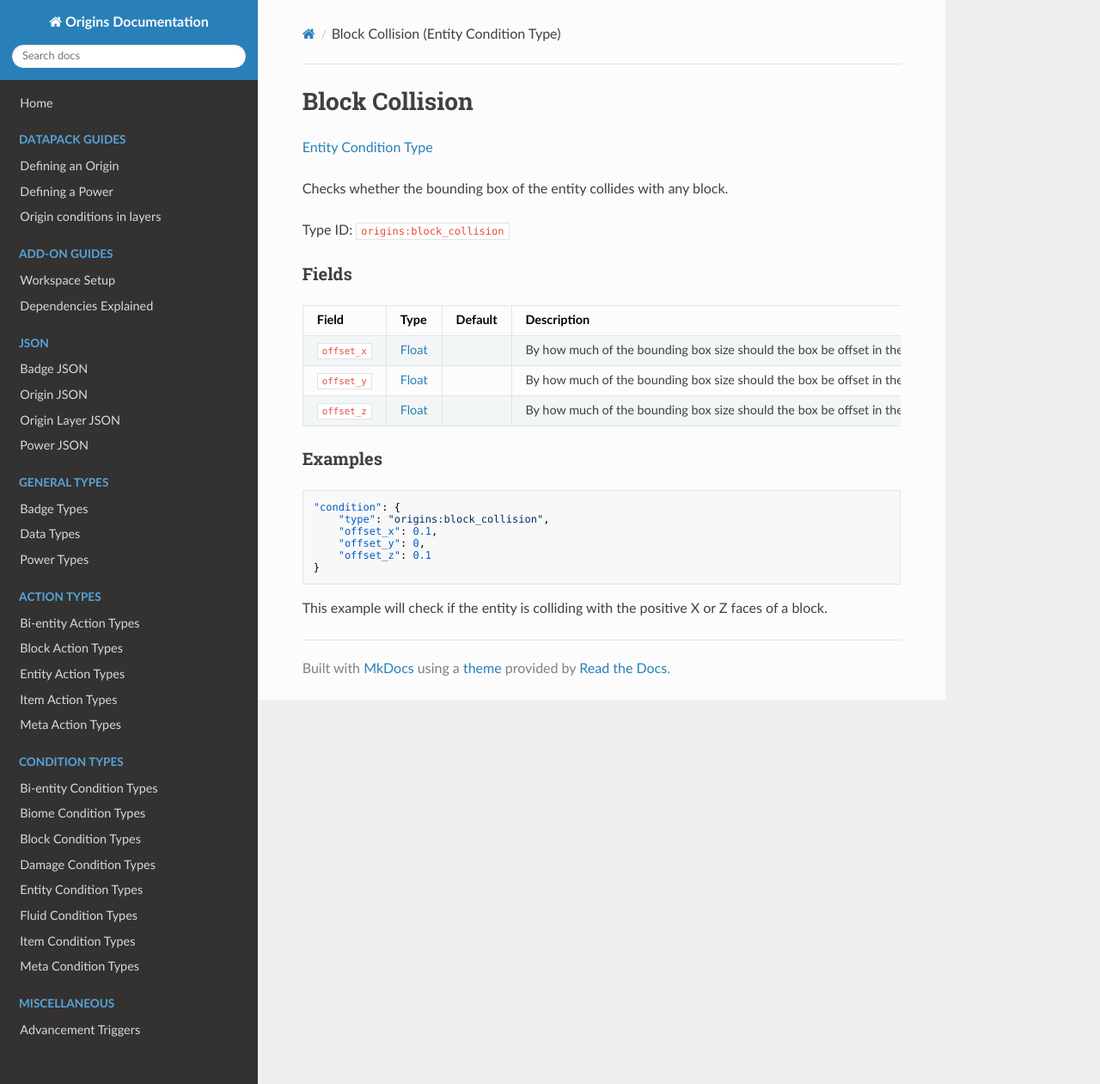
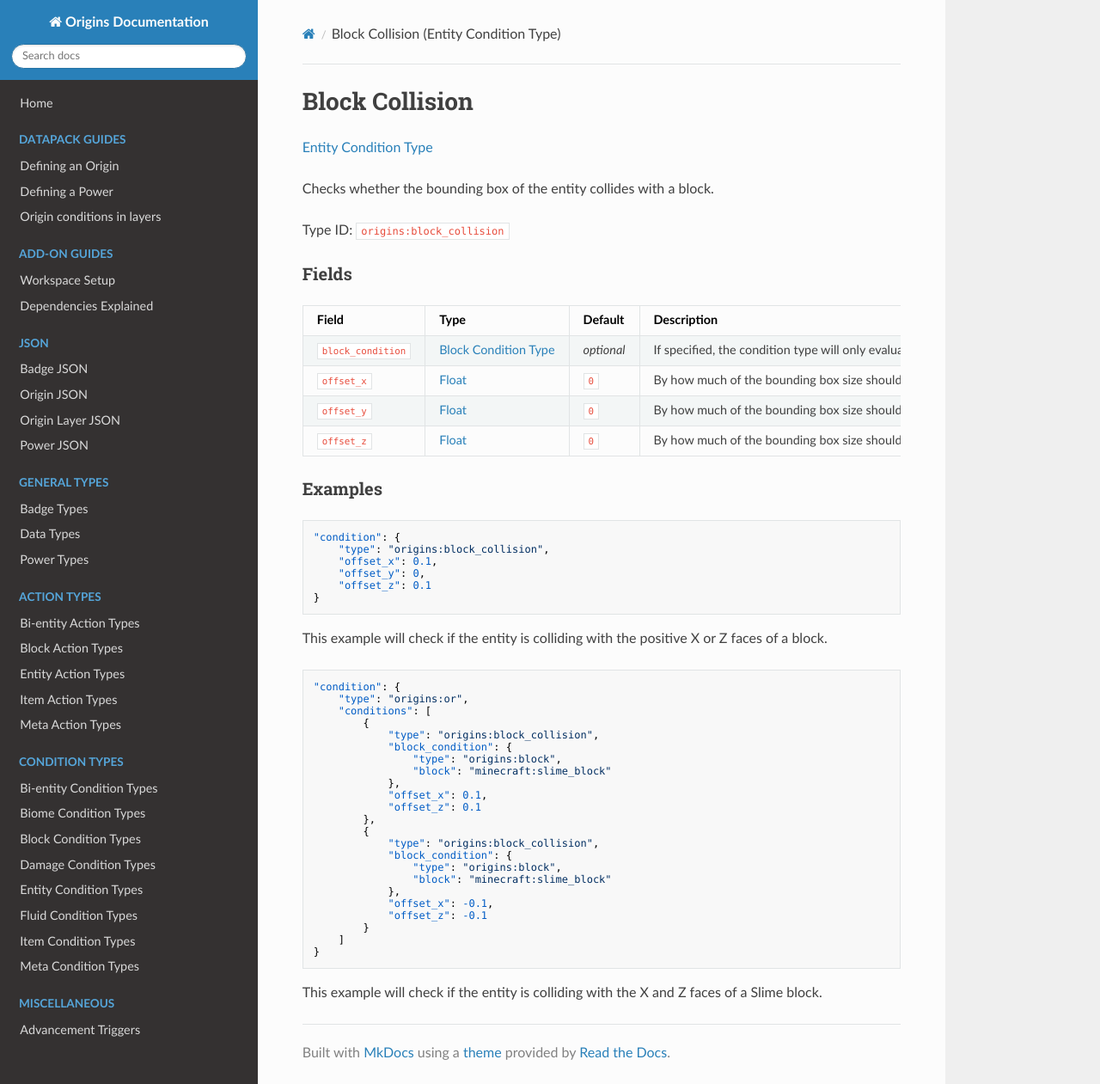
Before and after one commit to apace100/origins-docs, an MkDocs documentation site: the page built from docs/types/entity_condition_types/block_collision.md, in a window 1280 px wide and 1261 px high. Shown: the whole window at 86% size. Built offline with MkDocs 1.6.1, drawn with Linux system fonts in a browser that asks for light colours; nearby versions of some CDN libraries.

Commit message:
Update `block_collision.md` (Entity Condition Type)

````diff
--- a/docs/types/entity_condition_types/block_collision.md
+++ b/docs/types/entity_condition_types/block_collision.md
@@ -7,7 +7,7 @@ date: 2021-04-04
 
 [Entity Condition Type](../entity_condition_types.md)
 
-Checks whether the bounding box of the entity collides with any block.
+Checks whether the bounding box of the entity collides with a block.
 
 Type ID: `origins:block_collision`
 
@@ -16,9 +16,10 @@ Type ID: `origins:block_collision`
 
 Field  | Type | Default | Description
 -------|------|---------|-------------
-`offset_x` | [Float](../data_types/float.md) | |  By how much of the bounding box size should the box be offset in the X direction (e.g.: 0 = no offset, 1 = offset of exact width, 2 = offset of twice the width of the bounding box)
-`offset_y` | [Float](../data_types/float.md) | |  By how much of the bounding box size should the box be offset in the Y direction (e.g.: 0 = no offset, 1 = offset of exact height, 2 = offset of twice the height of the bounding box)
-`offset_z` | [Float](../data_types/float.md) | | By how much of the bounding box size should the box be offset in the Z direction (e.g.: 0 = no offset, 1 = offset of exact depth, 2 = offset of twice the depth of the bounding box)
+`block_condition` | [Block Condition Type](../block_condition_types.md) | *optional* | If specified, the condition type will only evaluate to true if the bounding box of the entity is colliding with a block that fulfills this condition.
+`offset_x` | [Float](../data_types/float.md) | `0` |  By how much of the bounding box size should the box be offset in the X direction (e.g.: 0 = no offset, 1 = offset of exact width, 2 = offset of twice the width of the bounding box)
+`offset_y` | [Float](../data_types/float.md) | `0` |  By how much of the bounding box size should the box be offset in the Y direction (e.g.: 0 = no offset, 1 = offset of exact height, 2 = offset of twice the height of the bounding box)
+`offset_z` | [Float](../data_types/float.md) | `0` | By how much of the bounding box size should the box be offset in the Z direction (e.g.: 0 = no offset, 1 = offset of exact depth, 2 = offset of twice the depth of the bounding box)
 
 
 ### Examples
@@ -33,3 +34,32 @@ Field  | Type | Default | Description
 ```
 
 This example will check if the entity is colliding with the positive X or Z faces of a block.
+<br>
+
+```json
+"condition": {
+    "type": "origins:or",
+    "conditions": [
+        {
+            "type": "origins:block_collision",
+            "block_condition": {
+                "type": "origins:block",
+                "block": "minecraft:slime_block"
+            },
+            "offset_x": 0.1,
+            "offset_z": 0.1
+        },
+        {
+            "type": "origins:block_collision",
+            "block_condition": {
+                "type": "origins:block",
+                "block": "minecraft:slime_block"
+            },
+            "offset_x": -0.1,
+            "offset_z": -0.1
+        }
+    ]
+}
+```
+
+This example will check if the entity is colliding with the X and Z faces of a Slime block.
````
